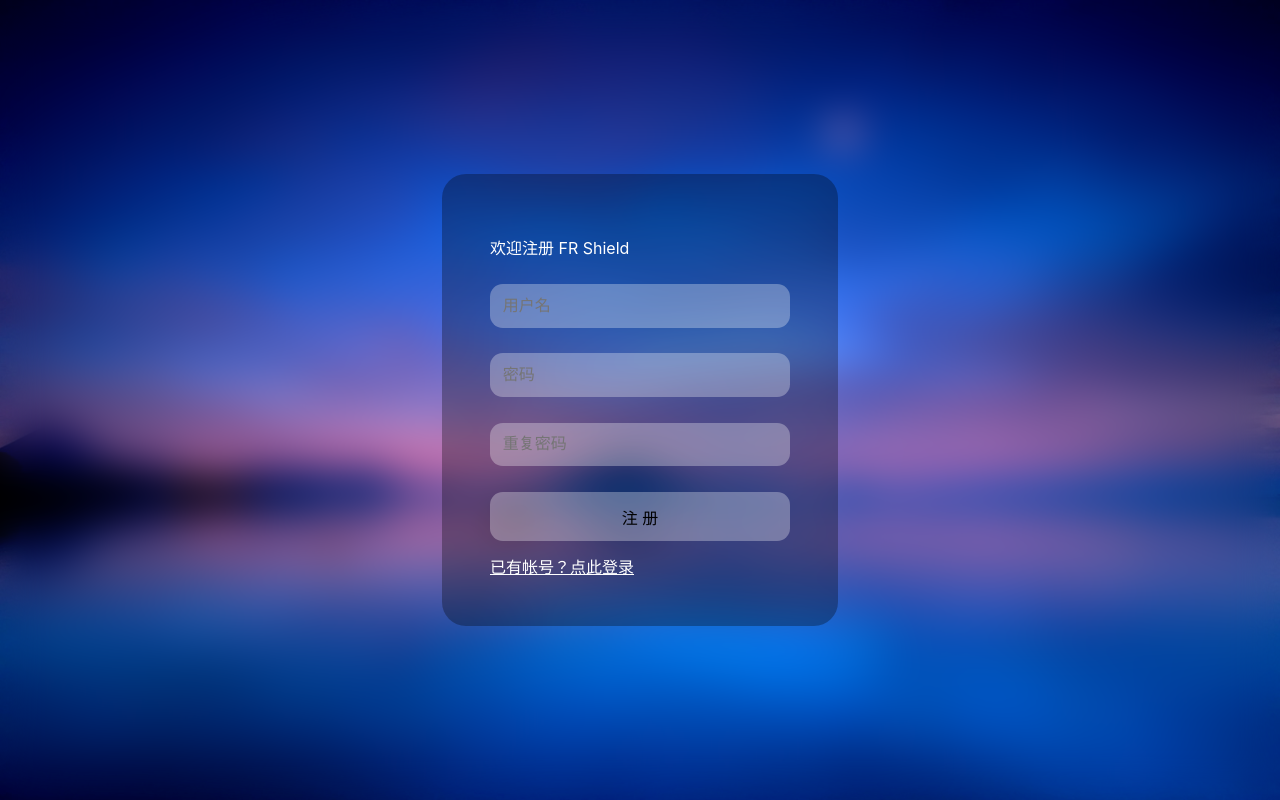
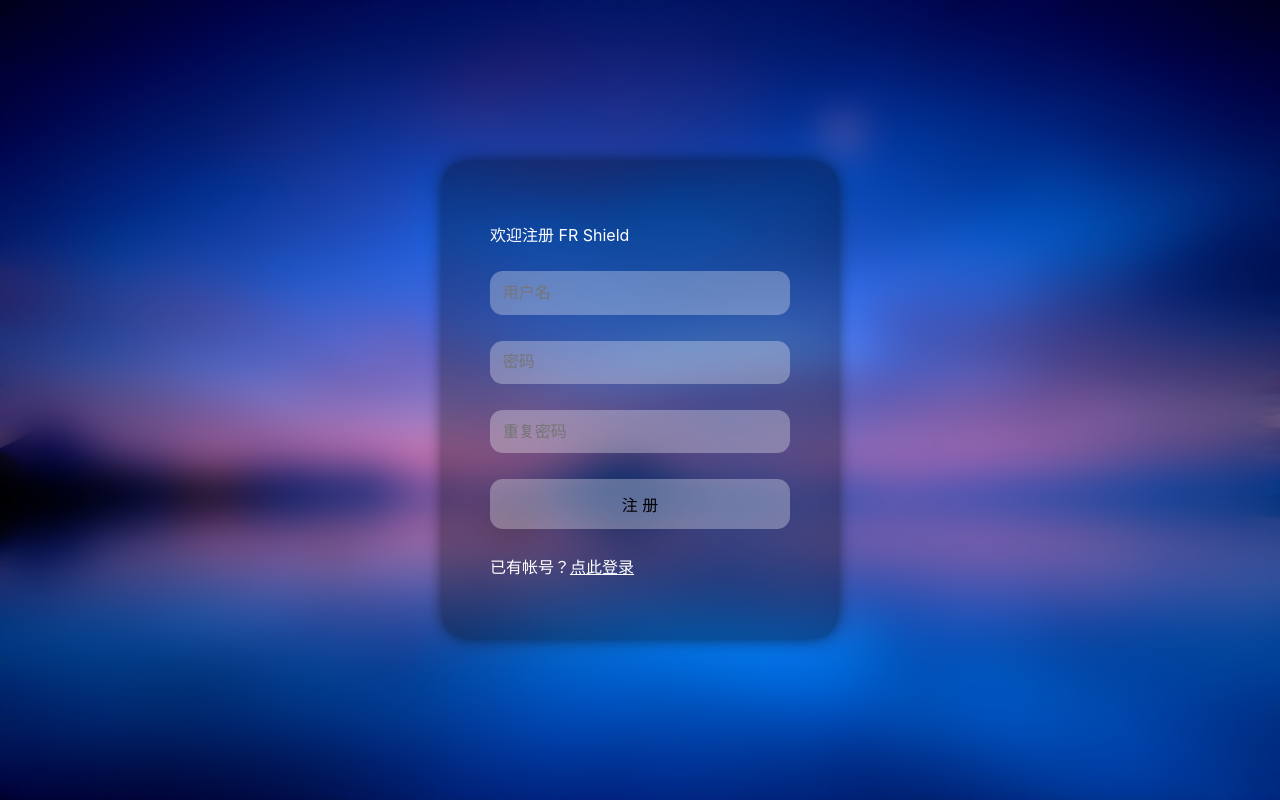
Before and after one commit to chenghaopeng/fr-shield-front, a React (Create React App) app: page /register in a window 1280 px wide. Built offline with nearby package versions, Linux system fonts and the light colour scheme.

Commit message:
美化登录界面；修改登录/注册按钮为button

```diff
--- a/src/router/LoginRegister/Login/index.js
+++ b/src/router/LoginRegister/Login/index.js
@@ -20,11 +20,11 @@
           <form className={styles.form} onSubmit={this.handleSubmit}>
             <input name="username" type="text" placeholder="用户名" autoComplete="off"/>
             <input name="password" type="password" placeholder="密码" autoComplete="off"/>
-            <input name="submit" type="submit" value="登 录"/>
+            <button name="submit">登 录</button>
           </form>
-          <Link to="/register" className={styles.title}>
-            还没有帐号？点此注册
-          </Link>
+          <div className={styles.title}>
+            还没有帐号？<Link to="/register">点此注册</Link>
+          </div>
         </div>
       </div>
     );
--- a/src/router/LoginRegister/Register/index.js
+++ b/src/router/LoginRegister/Register/index.js
@@ -20,11 +20,11 @@
             <input name="username" type="text" placeholder="用户名" autoComplete="off"/>
             <input name="password" type="password" placeholder="密码" autoComplete="off"/>
             <input name="repeat" type="password" placeholder="重复密码" autoComplete="off"/>
-            <input name="submit" type="submit" value="注 册"/>
+            <button name="submit">注 册</button>
           </form>
-          <Link to="/login" className={styles.title}>
-            已有帐号？点此登录
-          </Link>
+          <div className={styles.title}>
+            已有帐号？<Link to="/login">点此登录</Link>
+          </div>
         </div>
       </div>
     );
--- a/src/router/LoginRegister/index.module.less
+++ b/src/router/LoginRegister/index.module.less
@@ -17,6 +17,7 @@
     background-color: rgba(0, 0, 0, .3);
     padding: 3em;
     z-index: 1;
+    box-shadow: 0 0 20px -5px rgb(0, 0, 0);
 
     .title {
       font-size: 1em;
@@ -25,7 +26,7 @@
 
       a, a:active, a:hover, a:visited, a:link {
         color: white;
-        text-decoration: none;
+        text-decoration-color: white;
       }
     }
 
@@ -33,7 +34,7 @@
       display: flex;
       flex-direction: column;
 
-      input {
+      input, button {
         background-color: rgba(255, 255, 255, .3);
         margin: @loginregister-distance 0;
         font-size: 1em;
@@ -43,12 +44,14 @@
         transition: .5s;
       }
 
-      input:hover {
+      input:hover, button:hover {
         background-color: rgba(255, 255, 255, .4);
+        box-shadow: 0 0 20px -7px rgb(0, 0, 0);
       }
 
-      input:focus, .form input:active {
+      input:focus, input:active, button:focus, button:active {
         background-color: rgba(255, 255, 255, .5);
+        box-shadow: 0 0 20px -7px rgb(0, 0, 0);
       }
     }
   }
```
